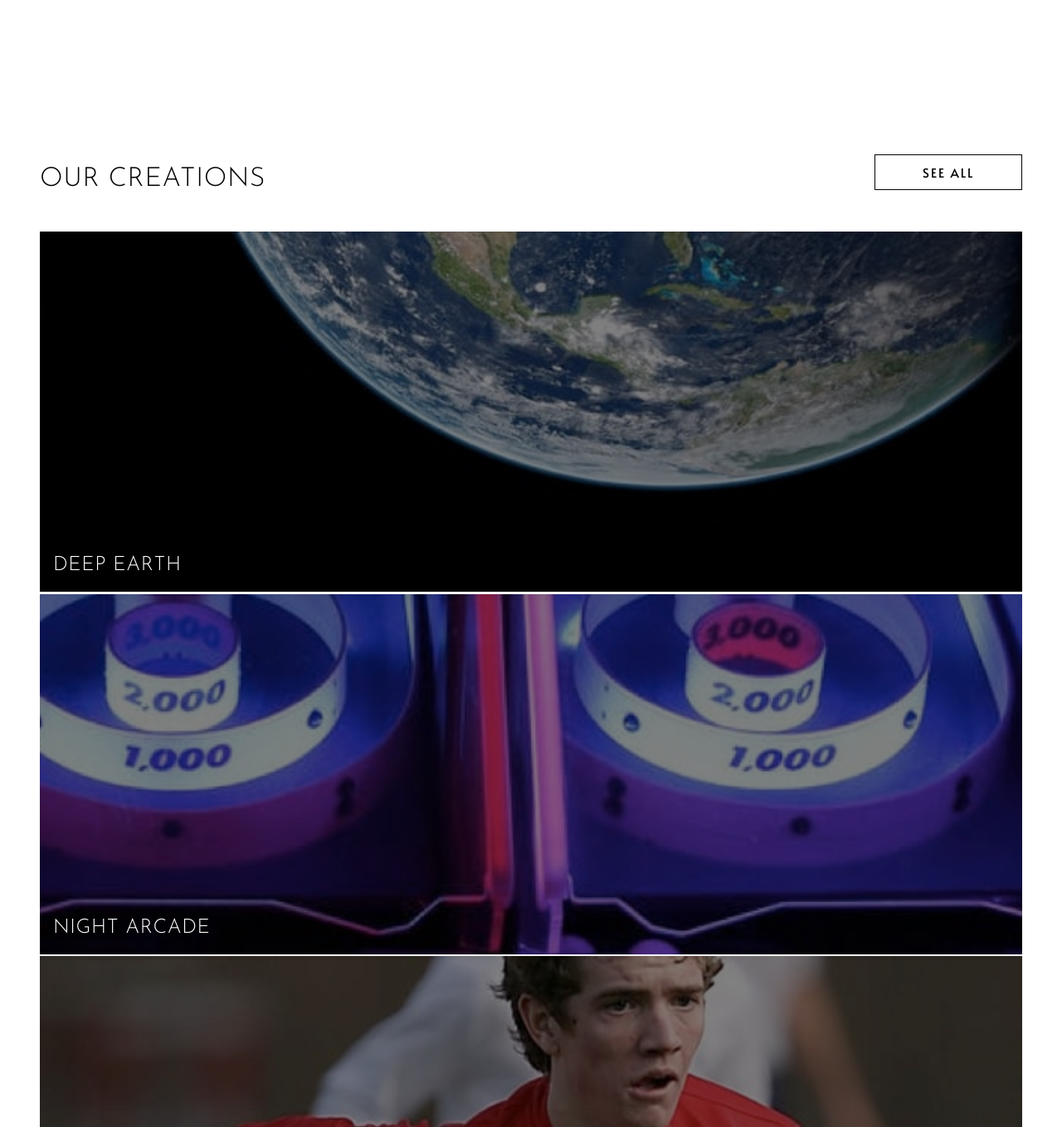
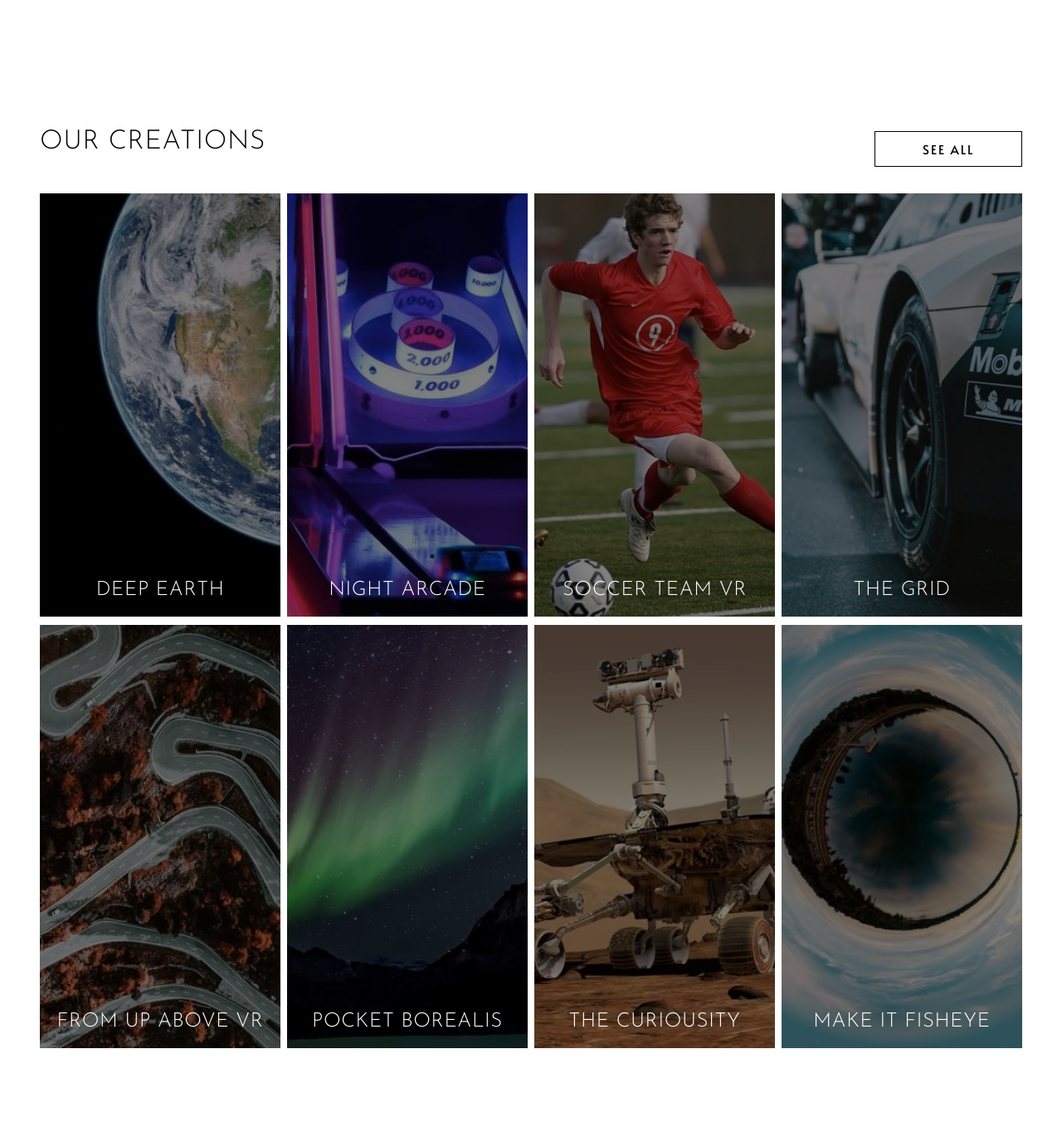
Before and after one commit to joshnussbaum89/loopstudios-landing-page, a plain HTML site: page index.html in a window 1280 px wide. Shown: the part 1520-2878 px from the top of the page at 83% size. Drawn offline with Linux system fonts and the light colour scheme.

Commit message:
finish desktop products layout

```diff
--- a/index.html
+++ b/index.html
@@ -77,11 +77,10 @@
             </div>
         </div>
 
-        <!-- Products Section -->
+        <!-- Products Section Mobile -->
         <div id="products" class="products">
             <div class="products-heading">
                 <h2>Our Creations</h2>
-
                 <!-- BUTTON for desktop only -->
                 <button class="main-content-btn desktop">See All</button>
             </div>
@@ -117,6 +116,50 @@
             <div class="products-image">
                 <img src='/images/mobile/image-fisheye.jpg' alt='Fisheye'>
                 <h2>Make It Fisheye</h2>
+            </div>
+        </div>
+
+        <!-- Products Section Desktop -->
+        <div id="products" class="products-desktop">
+            <div class="products-heading">
+                <h2>Our Creations</h2>
+                <!-- BUTTON for desktop only -->
+                <button class="main-content-btn desktop">See All</button>
+            </div>
+
+            <div class="products-desktop-images">
+                <div class="products-image">
+                    <img src='/images/desktop/image-deep-earth.jpg' alt='Deep Earth'>
+                    <h2>Deep Earth</h2>
+                </div>
+                <div class="products-image">
+                    <img src='/images/desktop/image-night-arcade.jpg' alt='Night Arcade'>
+                    <h2>Night Arcade</h2>
+                </div>
+                <div class="products-image">
+                    <img src='/images/desktop/image-soccer-team.jpg' alt='Soccer Team'>
+                    <h2>Soccer Team VR</h2>
+                </div>
+                <div class="products-image">
+                    <img src='/images/desktop/image-grid.jpg' alt='The Grid'>
+                    <h2>The Grid</h2>
+                </div>
+                <div class="products-image">
+                    <img src='/images/desktop/image-from-above.jpg' alt='From Above'>
+                    <h2>From Up Above VR</h2>
+                </div>
+                <div class="products-image">
+                    <img src='/images/desktop/image-pocket-borealis.jpg' alt='Pocket Borealis'>
+                    <h2>Pocket Borealis</h2>
+                </div>
+                <div class="products-image">
+                    <img src='/images/desktop/image-curiosity.jpg' alt='Curiousity'>
+                    <h2>The Curiousity</h2>
+                </div>
+                <div class="products-image">
+                    <img src='/images/desktop/image-fisheye.jpg' alt='Fisheye'>
+                    <h2>Make It Fisheye</h2>
+                </div>
             </div>
         </div>
 
--- a/scss/components/_media-queries.scss
+++ b/scss/components/_media-queries.scss
@@ -55,22 +55,27 @@
         }
     }
 
+    .products-desktop {
+        display: block;
+        padding: 10rem 0;
+        &-images {
+            display: grid;
+            grid-template-columns: repeat(4, 1fr);
+            grid-gap: 8px;
+            h2 {
+                font-size: 1.5rem;
+                left: 0;
+                right: 0;
+            }
+        }
+    }
+
     .products {
-        margin: 200px 0 0;
-        padding: 100px 0 0;
+        display: none;
         &-heading {
             display: flex;
             justify-content: space-between;
             align-content: center;
-        }
-        h2:first-child {
-            padding: 0.75rem 0rem;
-            text-align: left;
-            margin: 2rem 0;
-        }
-        &-image:last-child {
-            margin-bottom: 4rem;
-            padding-bottom: 4rem;
         }
     }
 
--- a/scss/components/_products.scss
+++ b/scss/components/_products.scss
@@ -4,14 +4,20 @@
 
 /* ============================================= */
 
+.products-desktop {
+    display: none;
+}
 .products {
     margin: 1rem 0;
+    display: block;
     h2:not(:first-child) {
         font-size: 1.5rem;
         text-align: left;
         width: 40%;
     }
-    &-image {
+}
+
+.products-image {
     position: relative;
     text-align: center;
     color: white;
@@ -23,7 +29,6 @@
     img {
         filter: brightness(50%);
         width: 100%;
-        }
     }
 }
 
```
Also changed, not shown: css/style.css, 1 other file. Lines whose indentation alone changed are shown as unchanged.
